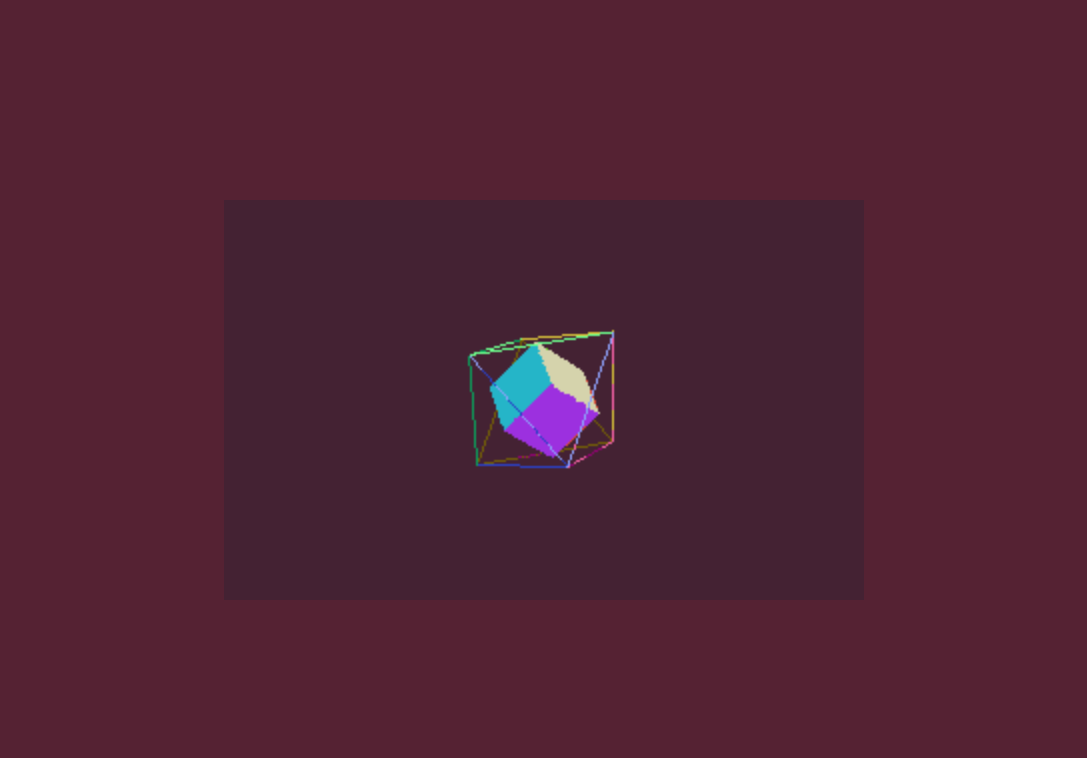
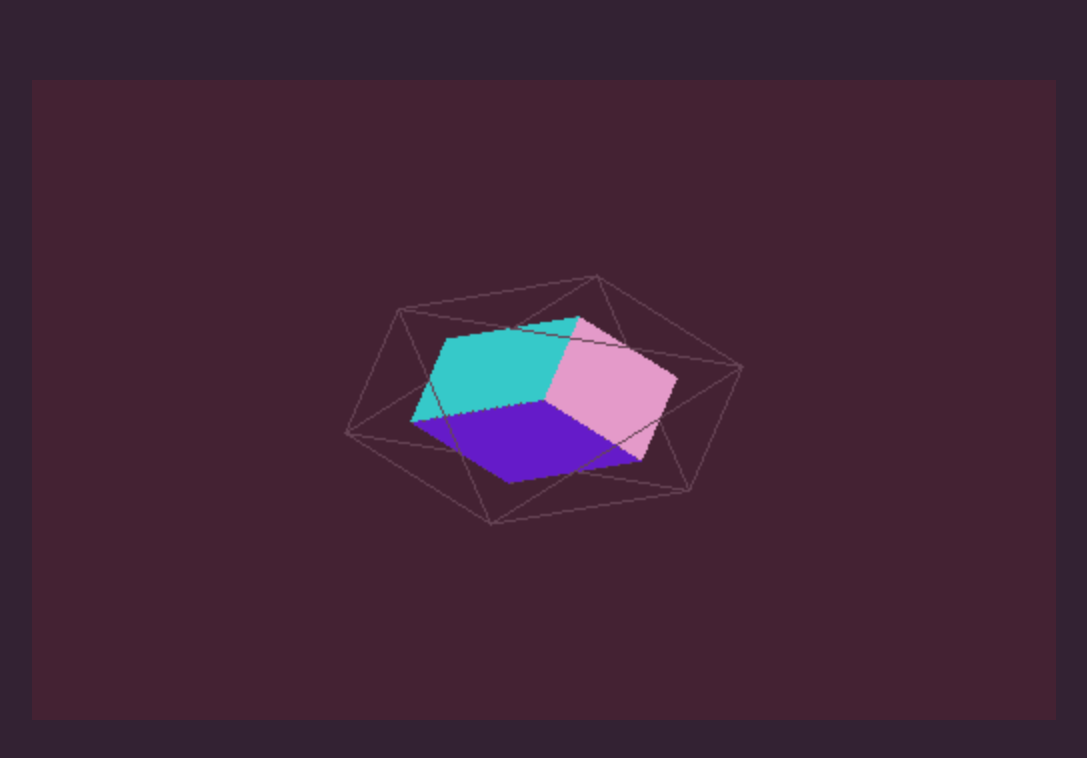
Before and after one commit to SeanWiig/polyhedra_doodad, a plain HTML site: page index.html in a window 1280 px wide. Shown: the whole page, without its empty margins (96-1183 px from the left). Drawn offline with nearby package versions, Linux system fonts and the light colour scheme.

Commit message:
Remove diagonals on cube faces, add slow start

```diff
--- a/index.html
+++ b/index.html
@@ -2,14 +2,14 @@
 <style>
   html, body {
     height: 100%;
-    background-color: #552233;
+    background-color: #332233;
   }
   #c {
     padding: 0;
     margin: auto;
     display: block;
-    width: 50%;
-    height: 50%;
+    width: 80%;
+    height: 80%;
     position: absolute;
     top: 0;
     bottom: 0;
@@ -21,17 +21,13 @@
   import * as THREE from 'https://unpkg.com/three@0.127.0/build/three.module.js';
 
   function group(mesh) {
-    const solid = new THREE.Mesh(
-      mesh, new THREE.MeshNormalMaterial()
-    );
+    const solid = new THREE.Mesh(mesh, new THREE.MeshNormalMaterial());
     solid.material.transparent = true;
-    //solid.material.depthTest = false;
-    const wire = new THREE.Mesh(
-      mesh, new THREE.MeshNormalMaterial()
-    );
-    wire.material.wireframe = true;
+
+    const edges = new THREE.EdgesGeometry(mesh);
+    const wire = new THREE.LineSegments(edges, new THREE.LineDashedMaterial({color: 0x664455}));
     wire.material.transparent = true;
-    //wire.material.depthTest = false;
+
     const g = new THREE.Group();
     g.solid = solid;
     g.wire = wire;
@@ -45,11 +41,11 @@
     const renderer = new THREE.WebGLRenderer({canvas});
     const width = renderer.domElement.clientWidth/2;
     const height = renderer.domElement.clientHeight/2;
-    renderer.setSize(width,height, false)
+    renderer.setSize(width,height, false);
 
     const aspect = width / height;
-    const camera = new THREE.PerspectiveCamera(15, aspect, 0.1, 100);
-    //const camera = new THREE.OrthographicCamera(-10,10,10,-10,0.1,10);
+    // const camera = new THREE.PerspectiveCamera(15, aspect, 0.1, 100);
+    const camera = new THREE.OrthographicCamera(-7,7,7,-7,0.1,100);
     camera.position.z = 50;
     const scene = new THREE.Scene();
     const backcolor = new THREE.Color(0x442233);
@@ -62,39 +58,52 @@
     rotator.add(cube); rotator.add(octa);
     scene.add(rotator);
 
+    let t = 0;
     let t1 = 0;
     let t2 = 0;
     let state = 0;
+    let tSlowStart1 = 0;
+    let tSlowStart2 = 0;
+    let tDelay1 = 0;
+    let tDelay2 = 0;
 
     const cubeFitOffset = (Math.log(2/3) / Math.log(3));
-    const scaleOffset = 1.1
+    const scaleOffset = 1.3;
     function setScale(obj, scale) {
       obj.scale.fromArray([scale,scale,scale])
-    }
+    };
     function render(time) {
       time = time * 0.001;
-      t1 = time * 0.2 % 1;
+      t = time - 5;
+      t1 = t * 0.2 % 1;
       t2 = (t1 + 0.5) % 1;
 
       setScale(cube.solid, Math.pow(3,cubeFitOffset+scaleOffset+t2-0.5));
-      setScale(cube.wire, Math.pow(3,cubeFitOffset+scaleOffset+t1));
+      setScale(cube.wire, 0.99*Math.pow(3,cubeFitOffset+scaleOffset+t1));
       setScale(octa.solid, Math.pow(3,scaleOffset+t1-1));
-      setScale(octa.wire, Math.pow(3,scaleOffset+t2-0.5));
+      setScale(octa.wire, 0.99* Math.pow(3,scaleOffset+t2-0.5));
 
-      state = t1 < 0.5
-      cube.solid.renderOrder = 1+2*state
-      cube.wire.renderOrder = 2+2*!state
-      octa.solid.renderOrder = 1+2*!state
-      octa.wire.renderOrder = 2+2*state
+      state = t1 < 0.5;
+      cube.solid.renderOrder = 1+2*state;
+      cube.wire.renderOrder = 2+2*!state;
+      octa.solid.renderOrder = 1+2*!state;
+      octa.wire.renderOrder = 2+2*state;
 
       cube.solid.material.opacity = Math.min(1,2-2*t2);
       cube.wire.material.opacity = Math.min(1,2-2*t1);
       octa.solid.material.opacity = Math.min(1,2-2*t1);
       octa.wire.material.opacity = Math.min(1,2-2*t2);
 
-      rotator.rotation.x = time*0.5;
-      rotator.rotation.y = Math.PI/4;
-      rotator.rotation.z = time*0.25;
+      tDelay1 = Math.max(0, time - 2.5);
+      tDelay2 = Math.max(0, time - 10);
+      tSlowStart1 = tDelay1 / (1 + 20/tDelay1);
+      tSlowStart2 = tDelay2 / (1 + 70/tDelay2);
+      rotator.rotation.x = 0.9553 + tSlowStart2;
+      rotator.rotation.y =  tSlowStart2/3;
+      rotator.rotation.z = Math.PI/4 + tSlowStart2 / 2;
+      camera.rotation.z = tSlowStart1 / (1+(tDelay1*tDelay1*0.01));
+
+      setScale(rotator, 1-(1/(1+(time))));
 
       renderer.render(scene, camera);
       requestAnimationFrame(render);
```
